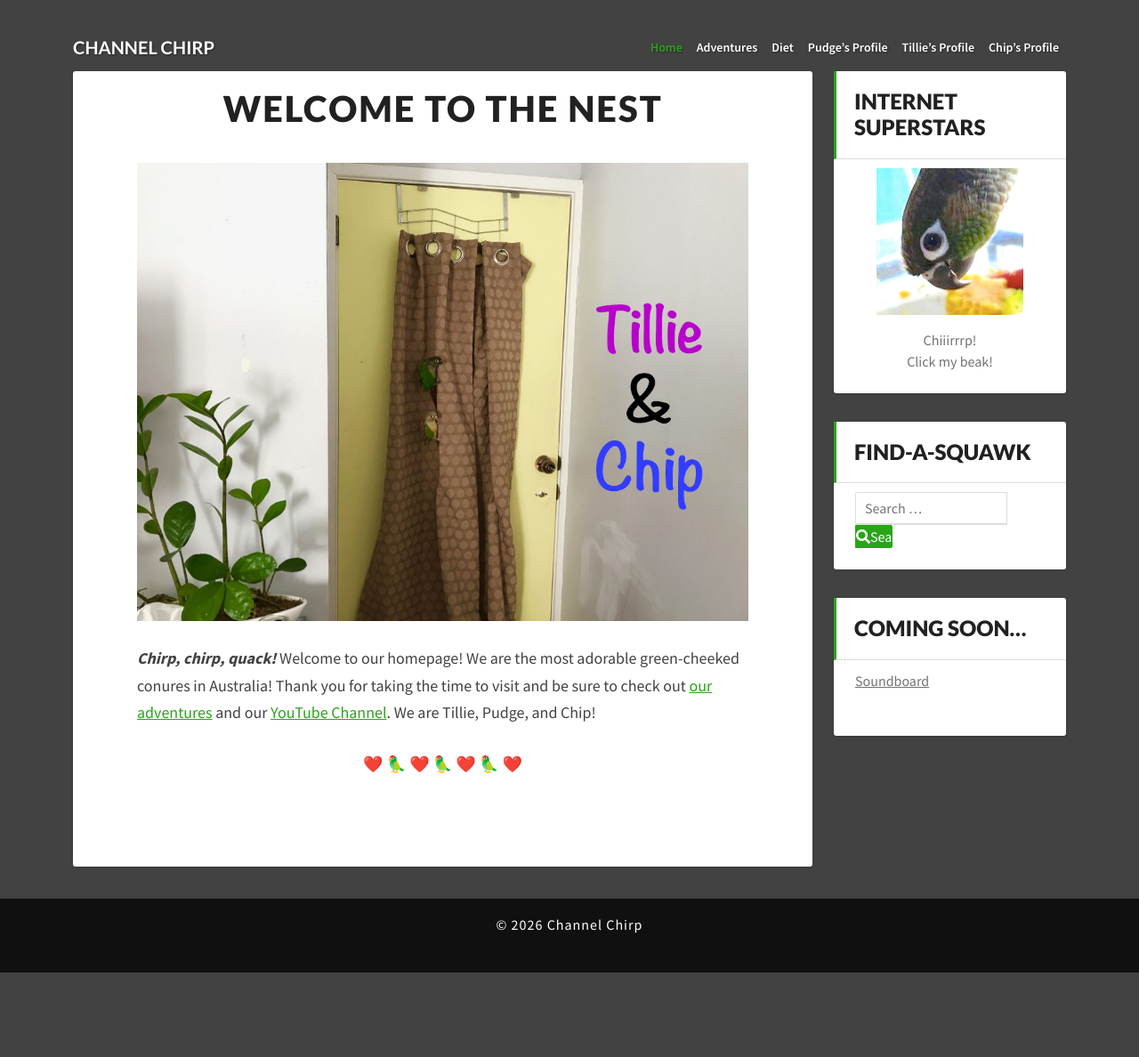
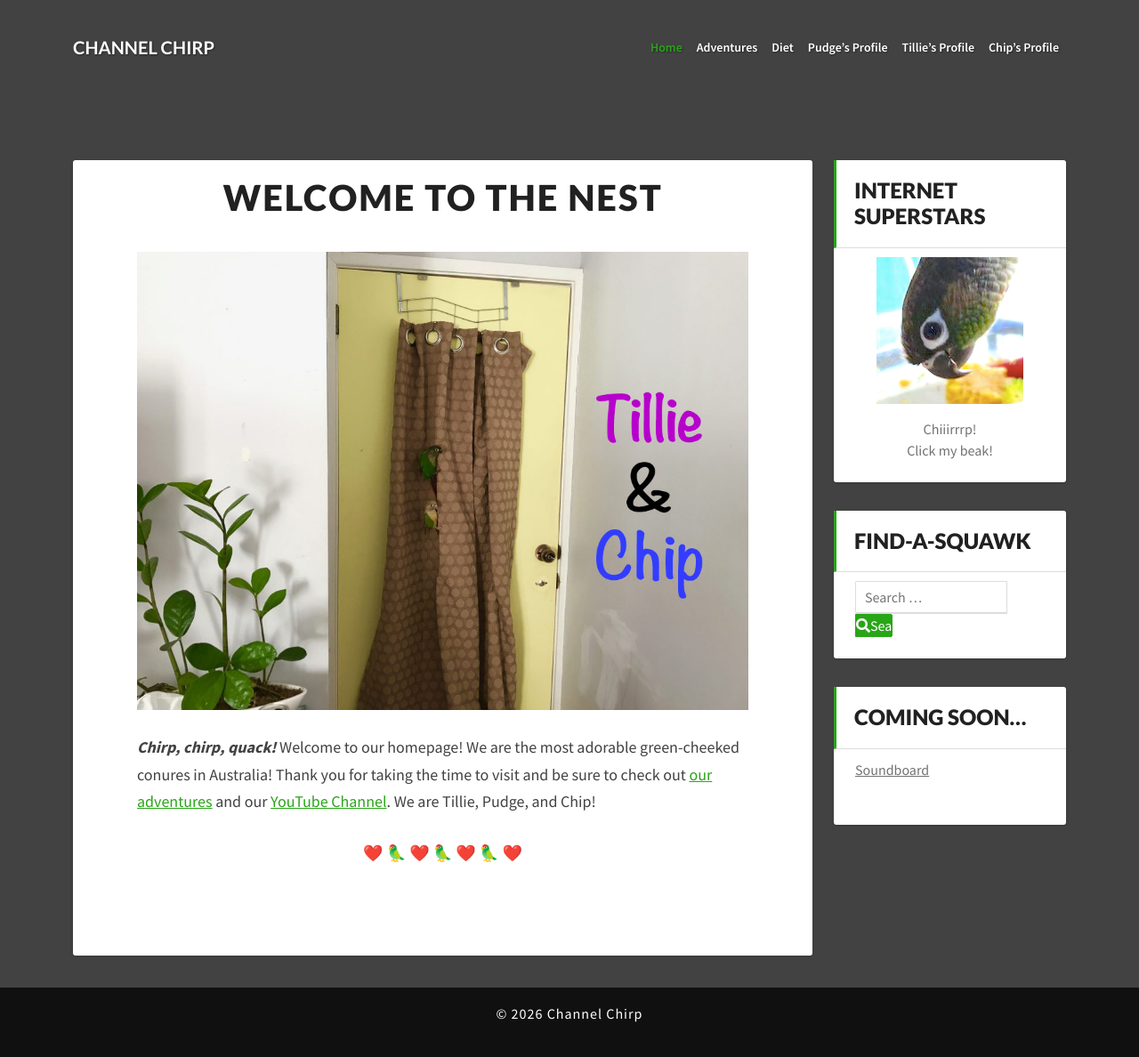
Before and after one commit to ChannelChirp/website, a Jekyll site: the page built from index.md, in a window 1280 px wide and 1193 px high. Shown: the top 1188 px of the window at 89% size. Built offline with Jekyll 4.4.1, drawn with Linux system fonts in a browser that asks for light colours.

Commit message:
Update lighthouse.css

```diff
--- a/css/lighthouse.css
+++ b/css/lighthouse.css
@@ -12,7 +12,7 @@ body {
 }
 
 .container-main {
-  margin-top: 80px;
+  margin-top: 180px;
 }
 
 h1, h2, h3, h4, h5, h6,
```
